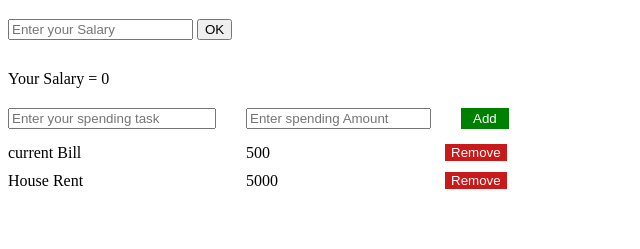
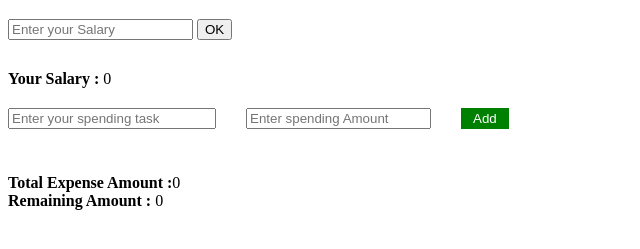
Before and after one commit to rbharathi7995/Expense-Tracker-Web-App, a plain HTML site: page expense.html in a window 1280 px wide. Shown: the part 61-310 px from the top of the page, without its empty margins (0-640 px from the left). Drawn offline with Linux system fonts and the light colour scheme.

Commit message:
Add total expense & remaining amounts and make it interactive

```diff
--- a/expense.html
+++ b/expense.html
@@ -10,21 +10,33 @@
     <body>
       <h1>Expense Tracker</h1>
       <div>
-        <input class="salary-bar js-salary-bar" type="text" placeholder="Enter your Salary">
+        <input class="salary-bar js-salary-bar" type="number" placeholder="Enter your Salary">
         <button class="ok-button js-ok-button">OK</button>
         <div class="money-info">
-          <span class="salary">Your Salary =</span>
+          <span class="salary"><strong>Your Salary :</strong></span>
            <span class="actual-money js-actual-money"></span>
         </div>
       </div>
     <div class="input-info ">
             <input class="task-name js-task-name" type="text" placeholder="Enter your spending task">
-            <input class="task-price js-task-price" type="text" placeholder="Enter spending Amount">
+            <input class="task-price js-task-price" type="number" placeholder="Enter spending Amount">
             <button class="add-button js-add-button">Add</button>
        </div>
 
 
-        <div class="tracker-container js-tracker-container"></div>
+    <div class="tracker-container js-tracker-container"> </div>
+
+    <div class="expense-container">
+        <div class="total-expense-amount">
+          <span><strong>Total Expense Amount : </strong> </span>
+          <span class="final-expense-amount js-final-expense-amount"></span>
+        </div>
+        <div class="remain-amount-container">
+          <span class="remain-text"><strong>Remaining Amount : </strong></span>
+          <span class="remain-amount js-remain-amount"></span>
+        </div>
+    </div>
+
     <script type="module" src="scripts/expense.js"></script>
 
 
--- a/scripts/expense.js
+++ b/scripts/expense.js
@@ -1,12 +1,5 @@
-const Tracker=JSON.parse(localStorage.getItem('Tracker')) || [{
-    task:'current Bill',
-    Amount:500
-},
-{
-    task:'House Rent',
-    Amount:5000
+const Tracker=JSON.parse(localStorage.getItem('Tracker')) || [];
 
-}];
 // imp for the feature i.e when we update the salary it should compare the values of new salary
 //instead of old salary
 function getSalary(){
@@ -35,7 +28,6 @@ function salStorage(inputSalary){
 function renderFunction(){
 
     let listHtml='';
-
     Tracker.forEach((tracker,index)=>{
 
     listHtml+=`
@@ -50,12 +42,19 @@ function renderFunction(){
 
    document.querySelector('.js-tracker-container').innerHTML=listHtml;
 
+   const total=calculateTotal();
+   document.querySelector('.js-final-expense-amount').innerHTML=total;
+    document.querySelector('.js-remain-amount').innerHTML=getSalary()-total;
+
+
    document.querySelectorAll('.js-remove-button').forEach((button)=>{
        button.addEventListener('click',()=>{
         const clickIndex=button.dataset.index;
+
         Tracker.splice(clickIndex,1);
+
               storage();
-              renderFunction();
+          renderFunction();
        })
 
    })
@@ -65,11 +64,15 @@ renderFunction();
 
     document.querySelector('.js-ok-button').addEventListener('click',()=>{
         const inputSalary=document.querySelector('.js-salary-bar').value;
+         if(inputSalary<0){
+            alert('Enter valid amount');
+            return;
+        }
 
          document.querySelector('.js-salary-bar').value='';
          document.querySelector('.js-actual-money').innerHTML=inputSalary;
          salStorage(inputSalary);
-       //  renderFunction();
+        renderFunction();
 
     });
 
@@ -79,8 +82,15 @@ renderFunction();
         const inputPrice=Number(document.querySelector('.js-task-price').value);
 
         const total=calculateTotal();
+        const savedSalary = getSalary();
 
-         const savedSalary = getSalary();
+
+
+        if(inputName === '' || inputPrice <= 0){
+            alert('Enter valid task and amount');
+            return;
+        }
+
          if(total+inputPrice > savedSalary){
            alert('Expense money is greater than Actual money so it will leads to debts');
            return;
@@ -96,6 +106,7 @@ renderFunction();
 
        storage();
        renderFunction();
+
         document.querySelector('.js-task-name').value='';
         document.querySelector('.js-task-price').value='';
     })
--- a/styles/expense.css
+++ b/styles/expense.css
@@ -43,5 +43,9 @@
     margin-left:18px;
 }
 .total-expense-amount{
-    display:flex;
+   display:flex
 }
+
+.expense-container{
+    margin-top: 30px;
+}
```
